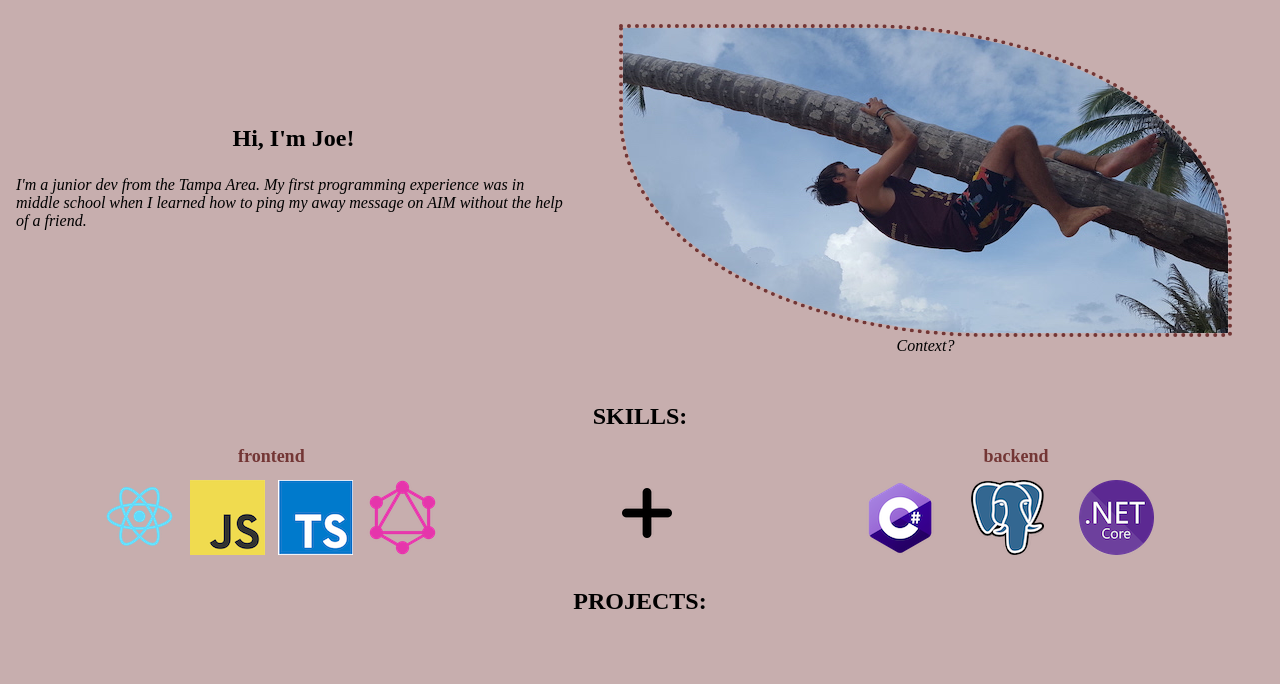
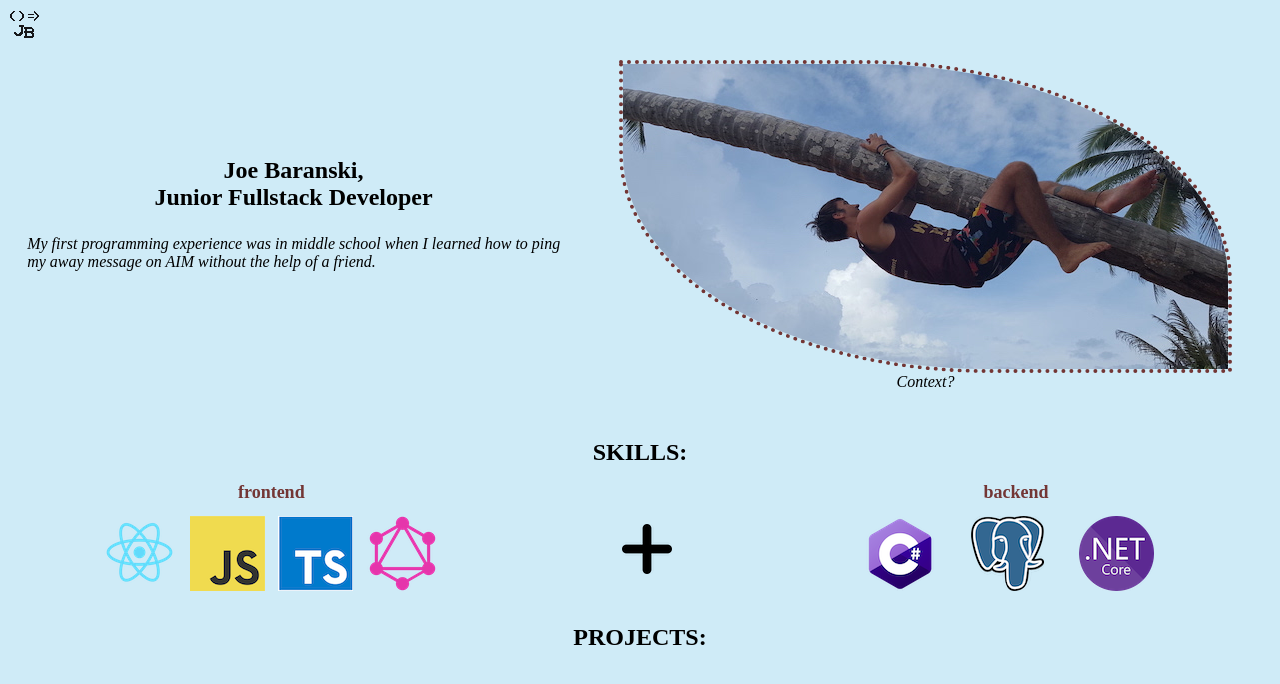
Before and after one commit to ejbee3/gatsby-portfolio, a Gatsby site: page / in a window 1280 px wide. Built offline with nearby package versions, Linux system fonts and the light colour scheme; Gatsby itself is replaced by a stand-in of ours.

Commit message:
made a logo!

```diff
--- a/src/pages/index.js
+++ b/src/pages/index.js
@@ -8,16 +8,20 @@ import csharpImage from "../images/csharp.png"
 import sqlImage from "../images/sql.png"
 import dotNetImage from "../images/netCore.png"
 import plusImage from "../images/plus.png"
+import logo from "../images/portfolio-logo.png"
 
 export default function Home() {
 
   return (
     <div>
+      <nav>
+        <img src={logo} alt="anonymous function with my initials JB"/>
+      </nav>
     <header>
       <section>
-      <h1 className="welcome" style={{margin: "auto 0", textAlign: "center"}}>Hi, I'm Joe!</h1>
-      <p style={{fontStyle: "italic", padding: 0.5 + "rem"}}>
-        I'm a junior dev from the Tampa Area.
+      <h1 className="welcome">Joe Baranski,</h1>
+      <h1 className="welcome">Junior Fullstack Developer</h1>
+      <p style={{fontStyle: "italic", padding: "0.5rem 0.5rem 0.5rem 1.2rem"}}>
         My first programming experience was in middle school when
         I learned how to ping my away message on AIM without the help of a friend.
       </p>
--- a/src/styles/global.css
+++ b/src/styles/global.css
@@ -1,5 +1,5 @@
 html {
-  background-color: #c7aeae;
+  background-color: #cfebf7;
 }
 
 .leaf-border {
@@ -69,6 +69,11 @@ h2 {
   justify-content: space-around;
 }
 
+.welcome {
+  margin: auto 0;
+  text-align: center;
+}
+
 .welcome:hover {
   text-decoration: underline;
   text-decoration-style: dotted;
@@ -91,3 +96,8 @@ figcaption:hover {
   text-decoration: underline;
   text-decoration-style: double;
 }
+
+/* nav {
+  background-color: #cfebf7;
+  color: #733635;
+} */
```
Also changed, not shown: src/images/portfolio-logo.png (added).
